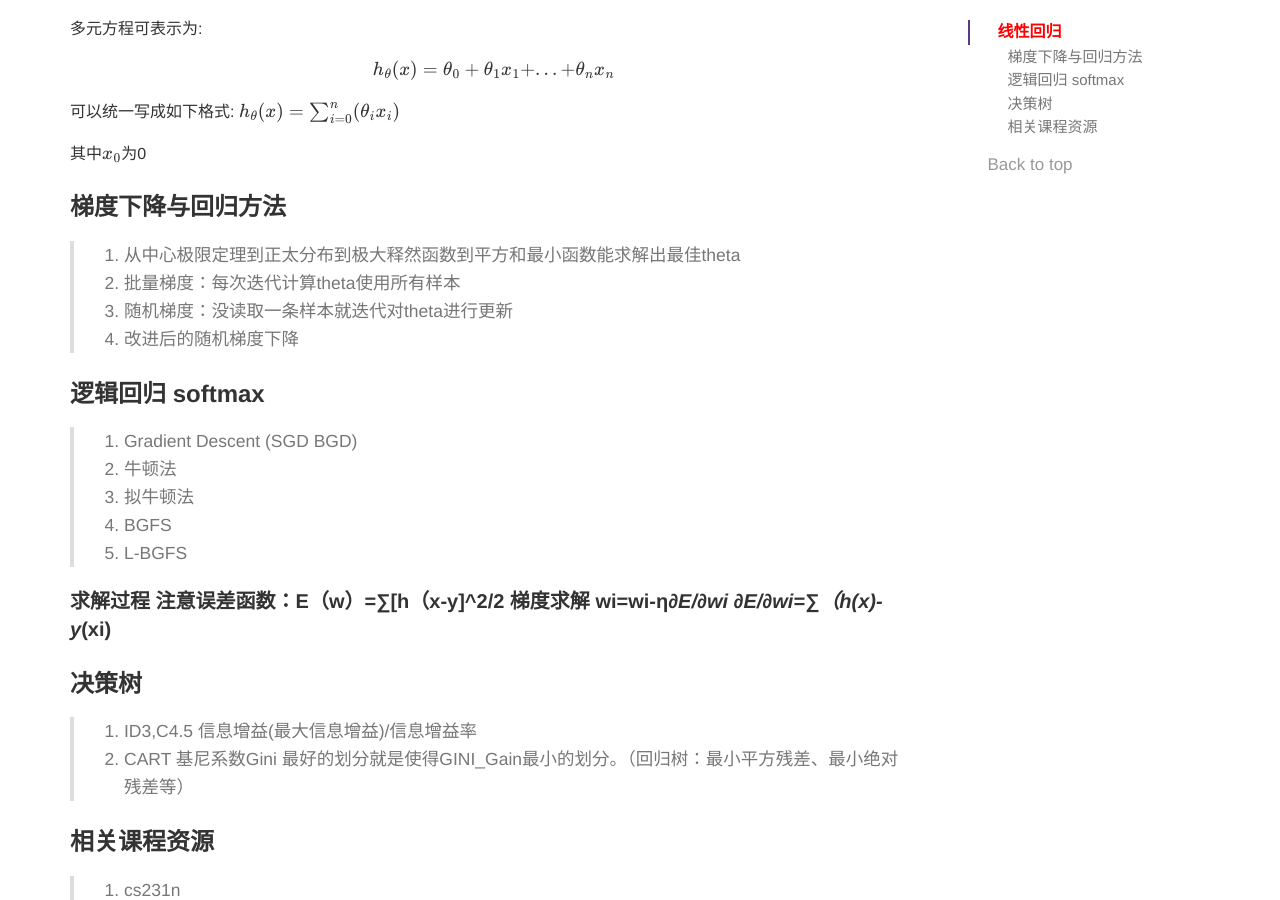
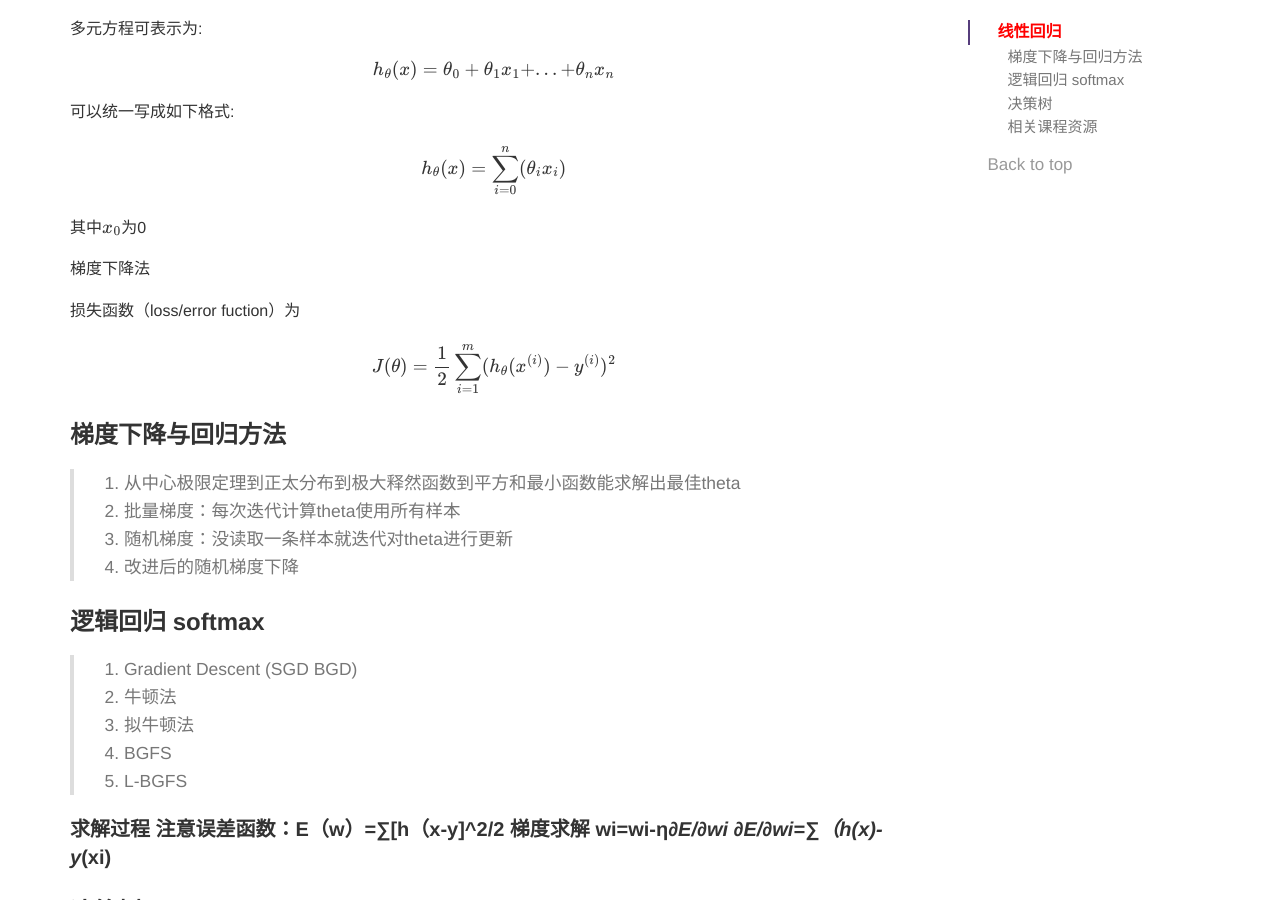
Before and after one commit to luyee/2pc.github.io, a Jekyll site: the page built from _posts/datascience/2015-06-13-ML.md, in a window 1280 px wide and 900 px high, scrolled down 338 px. Built offline with Jekyll 4.4.1, drawn with Linux system fonts in a browser that asks for light colours; formulas are drawn with MathJax 3; comment, search, counter and statistics services are not loaded.

Commit message:
Update 2015-06-13-ML.md

```diff
--- a/_posts/datascience/2015-06-13-ML.md
+++ b/_posts/datascience/2015-06-13-ML.md
@@ -22,11 +22,20 @@ h_\theta(x)=\theta_0 + \theta_1 x_1+...+\theta_n x_n
 $$
 
 可以统一写成如下格式:
+
 $$
 h_\theta(x) =\sum_{i=0}^n (\theta_i x_i)
 $$
 
 其中$$x_0$$为0
+
+梯度下降法
+
+损失函数（loss/error fuction）为
+
+$$
+J(\theta) = \frac 1 2 \sum_{i=1}^m (h_\theta(x^{(i)})-y^{(i)})^2
+$$
 
 ### 梯度下降与回归方法
 
```
